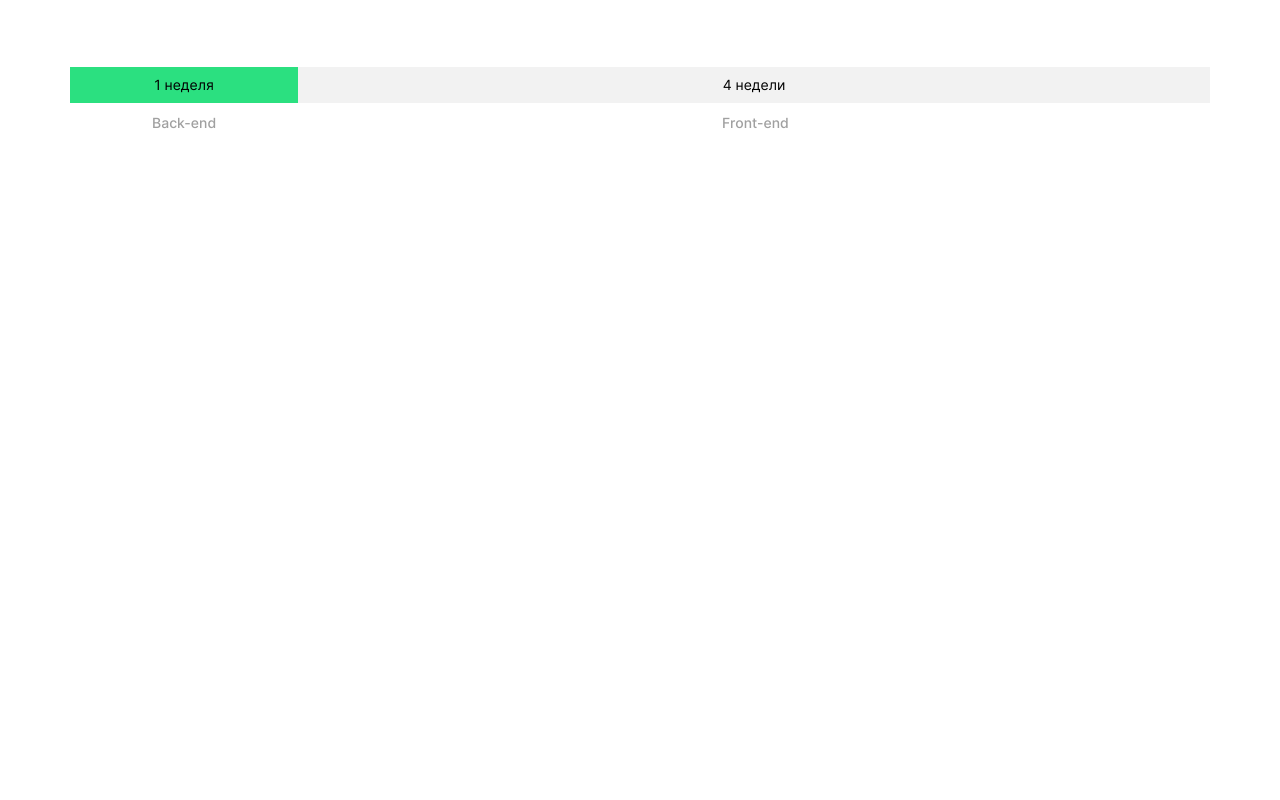
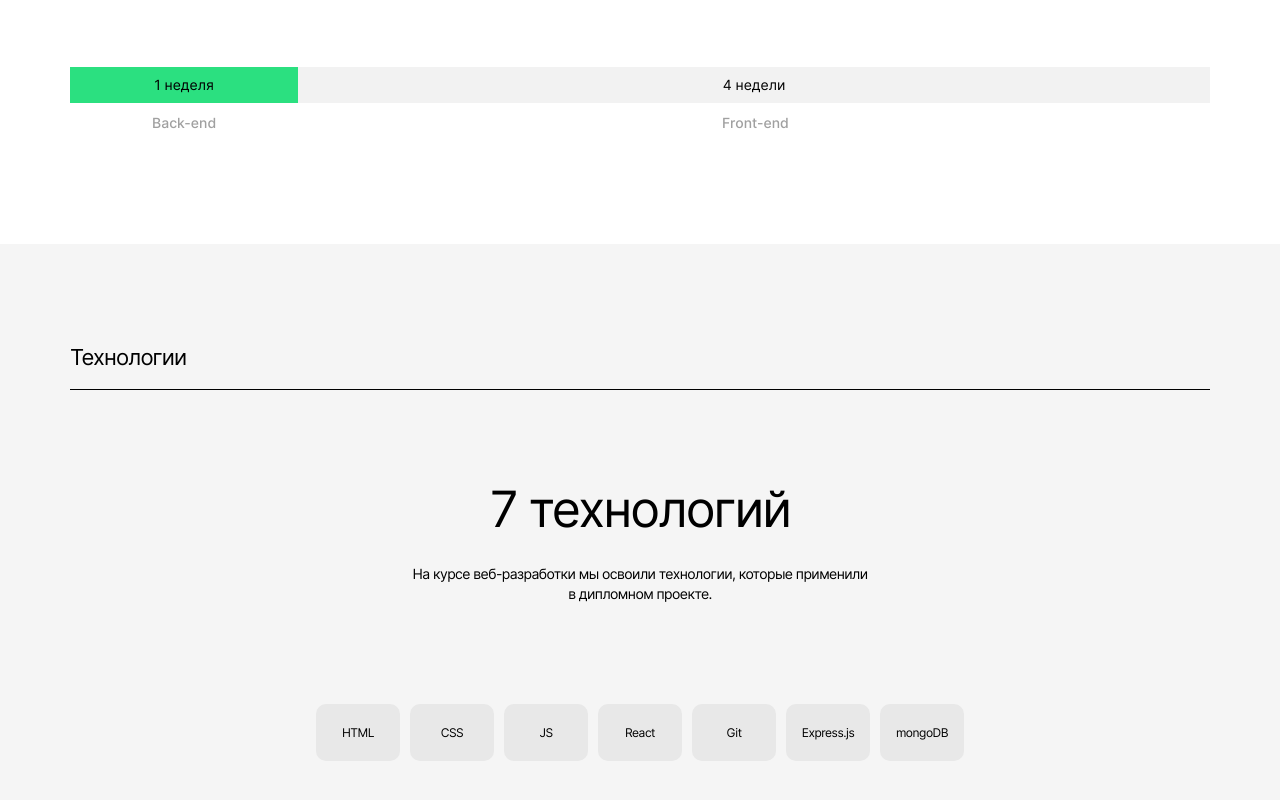
Before and after one commit to EvgeniiaZu8ova/movies-explorer-frontend, a React (Create React App) app: page / in a window 1280 px wide. Shown: the part 1033-1833 px from the top of the page. Before the commit the page ends 1277 px from the top, so only its background shows below. Built offline with nearby package versions, Linux system fonts and the light colour scheme.

Commit message:
feat: prepare Techs section

```diff
--- a/src/components/Main/AboutProject/AboutProject.css
+++ b/src/components/Main/AboutProject/AboutProject.css
@@ -1,5 +1,4 @@
 .info {
-  width: 100%;
   background-color: #ffffff;
 }
 
@@ -8,16 +7,6 @@
   max-width: 1280px;
   box-sizing: border-box;
   margin: 0 auto;
-}
-
-.info__header {
-  width: 100%;
-  height: 46px;
-  border-bottom: 1px solid #000000;
-  box-sizing: border-box;
-  font-weight: normal;
-  letter-spacing: -0.04em;
-  color: #000000;
 }
 
 .info__content {
@@ -88,11 +77,6 @@
     padding: 74px 14px 128px;
   }
 
-  .info__header {
-    font-size: 18px;
-    line-height: 22px;
-  }
-
   .info__content {
     padding: 64px 0 0;
     flex-direction: column;
@@ -143,11 +127,6 @@
 @media all and (min-width: 768px) {
   .info__container {
     padding: 95px 50px 93px;
-  }
-
-  .info__header {
-    font-size: 22px;
-    line-height: 27px;
   }
 
   .info__content {
--- a/src/components/Main/AboutProject/AboutProject.js
+++ b/src/components/Main/AboutProject/AboutProject.js
@@ -4,9 +4,9 @@ import "./AboutProject.css";
 
 function AboutProject(props) {
   return (
-    <section className="info">
+    <section className="section info">
       <div className="info__container">
-        <div className="info__header">О проекте</div>
+        <div className="section__header">О проекте</div>
         <div className="info__content">
           <div className="info__item">
             <h2 className="info__title">Дипломный проект включал 5 этапов</h2>
--- a/src/components/Main/Main.css
+++ b/src/components/Main/Main.css
@@ -0,0 +1,27 @@
+.section {
+  width: 100%;
+}
+
+.section__header {
+  width: 100%;
+  height: 46px;
+  border-bottom: 1px solid #000000;
+  box-sizing: border-box;
+  font-weight: normal;
+  letter-spacing: -0.04em;
+  color: #000000;
+}
+
+@media all and (min-width: 320px) {
+  .section__header {
+    font-size: 18px;
+    line-height: 22px;
+  }
+}
+
+@media all and (min-width: 768px) {
+  .section__header {
+    font-size: 22px;
+    line-height: 27px;
+  }
+}
--- a/src/components/Main/Main.js
+++ b/src/components/Main/Main.js
@@ -4,12 +4,14 @@ import "./Main.css";
 
 import Promo from "./Promo/Promo";
 import AboutProject from "./AboutProject/AboutProject";
+import Techs from "./Techs/Techs";
 
 function Main(props) {
   return (
     <main className="content">
       <Promo />
       <AboutProject />
+      <Techs />
     </main>
   );
 }
--- a/src/components/Main/Promo/Promo.css
+++ b/src/components/Main/Promo/Promo.css
@@ -1,5 +1,4 @@
 .promo {
-  width: 100%;
   background-color: #465dff;
 }
 
--- a/src/components/Main/Promo/Promo.js
+++ b/src/components/Main/Promo/Promo.js
@@ -5,7 +5,7 @@ import landingLogo from "../../../images/text__COLOR_landing-logo.svg";
 
 function Promo(props) {
   return (
-    <section className="promo">
+    <section className="section promo">
       <div className="promo__container">
         <h1 className="promo__title">
           Учебный проект студента факультета Веб-разработки.
--- a/src/components/Main/Techs/Techs.css
+++ b/src/components/Main/Techs/Techs.css
@@ -0,0 +1,134 @@
+.tech__container {
+  min-width: 320px;
+  max-width: 1280px;
+  box-sizing: border-box;
+  margin: 0 auto;
+}
+
+.tech__content {
+  box-sizing: border-box;
+  display: flex;
+  flex-direction: column;
+  justify-content: center;
+  align-items: center;
+}
+
+.tech__title {
+  font-weight: normal;
+  text-align: center;
+  letter-spacing: -0.04em;
+  color: #000000;
+  margin: 0;
+}
+
+.tech__paragraph {
+  font-weight: normal;
+  text-align: center;
+  letter-spacing: -0.04em;
+  color: #000000;
+  margin: 0;
+}
+
+.tech__items {
+  list-style: none;
+  display: grid;
+  padding: 0;
+  margin: 0;
+}
+
+.tech__item {
+  background: #e8e8e8;
+  border-radius: 10px;
+  text-align: center;
+  box-sizing: border-box;
+  font-weight: normal;
+  text-align: center;
+  letter-spacing: -0.04em;
+  color: #000000;
+}
+
+@media all and (min-width: 320px) {
+  .tech {
+    background-color: #ffffff;
+  }
+
+  .tech__container {
+    padding: 19px 14px 133px;
+  }
+
+  .tech__content {
+    padding: 67px 0 133px;
+  }
+
+  .tech__title {
+    font-size: 30px;
+    line-height: 36px;
+    margin-bottom: 24px;
+  }
+
+  .tech__paragraph {
+    font-size: 11px;
+    line-height: 16px;
+    margin-bottom: 51px;
+  }
+
+  .tech__items {
+    grid-template-columns: repeat(2, 84px);
+    grid-template-rows: repeat(4, 57px);
+    gap: 10px;
+  }
+
+  .tech__item {
+    padding: 21px 15px;
+    font-size: 12px;
+    line-height: 15px;
+  }
+}
+
+@media all and (min-width: 768px) {
+  .tech {
+    background-color: #f5f5f5;
+  }
+
+  .tech__container {
+    padding: 90px 50px;
+  }
+
+  .tech__content {
+    padding: 90px 10px;
+  }
+
+  .tech__title {
+    font-size: 50px;
+    line-height: 58px;
+    margin-bottom: 22px;
+  }
+
+  .tech__paragraph {
+    font-size: 12px;
+    line-height: 18px;
+    margin-bottom: 83px;
+    max-width: 460px;
+  }
+
+  .tech__items {
+    grid-template-columns: repeat(7, 84px);
+    grid-template-rows: 57px;
+  }
+}
+
+@media all and (min-width: 1280px) {
+  .tech__container {
+    padding: 100px 70px;
+  }
+
+  .tech__title {
+    margin-bottom: 26px;
+  }
+
+  .tech__paragraph {
+    font-size: 14px;
+    line-height: 20px;
+    margin-bottom: 100px;
+  }
+}
--- a/src/components/Main/Techs/Techs.js
+++ b/src/components/Main/Techs/Techs.js
@@ -0,0 +1,31 @@
+import React from "react";
+
+import "./Techs.css";
+
+function Techs(props) {
+  return (
+    <section className="section tech">
+      <div className="tech__container">
+        <div className="section__header">Технологии</div>
+        <div className="tech__content">
+          <h2 className="tech__title">7 технологий</h2>
+          <p className="tech__paragraph">
+            На курсе веб-разработки мы освоили технологии, которые применили в
+            дипломном проекте.
+          </p>
+          <ul className="tech__items">
+            <li className="tech__item">HTML</li>
+            <li className="tech__item">CSS</li>
+            <li className="tech__item">JS</li>
+            <li className="tech__item">React</li>
+            <li className="tech__item">Git</li>
+            <li className="tech__item">Express.js</li>
+            <li className="tech__item">mongoDB</li>
+          </ul>
+        </div>
+      </div>
+    </section>
+  );
+}
+
+export default Techs;
```
